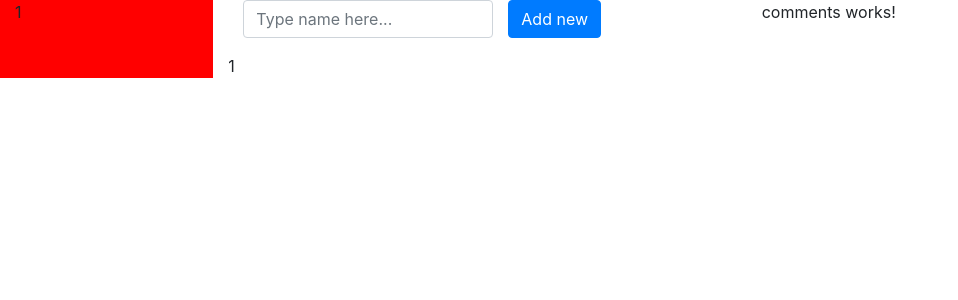
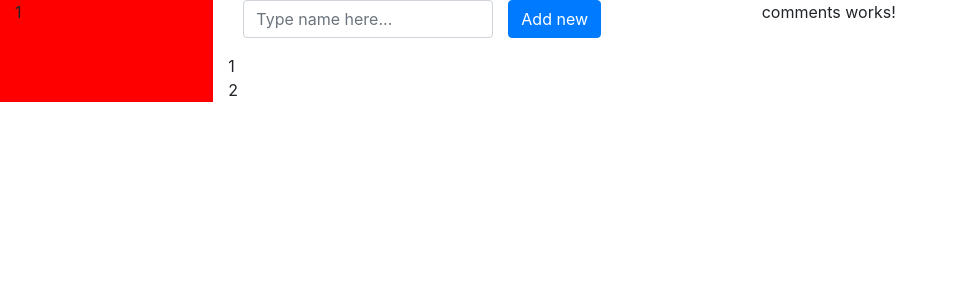
Before and after one commit to Nix-pl/test-UI, an Angular app in the folder test-UI/: page / in a window 1280 px wide. Shown: the top 300 px of the page, without its empty margins (0-958 px from the left). Built offline with nearby package versions, Linux system fonts and the light colour scheme.

Commit message:
2st push

```diff
--- a/test-UI/src/app/items/items.component.html
+++ b/test-UI/src/app/items/items.component.html
@@ -9,4 +9,5 @@
   </form>
   <div>1</div>
   <!--qwe-->
+  <div>2</div>
 </div>
```
